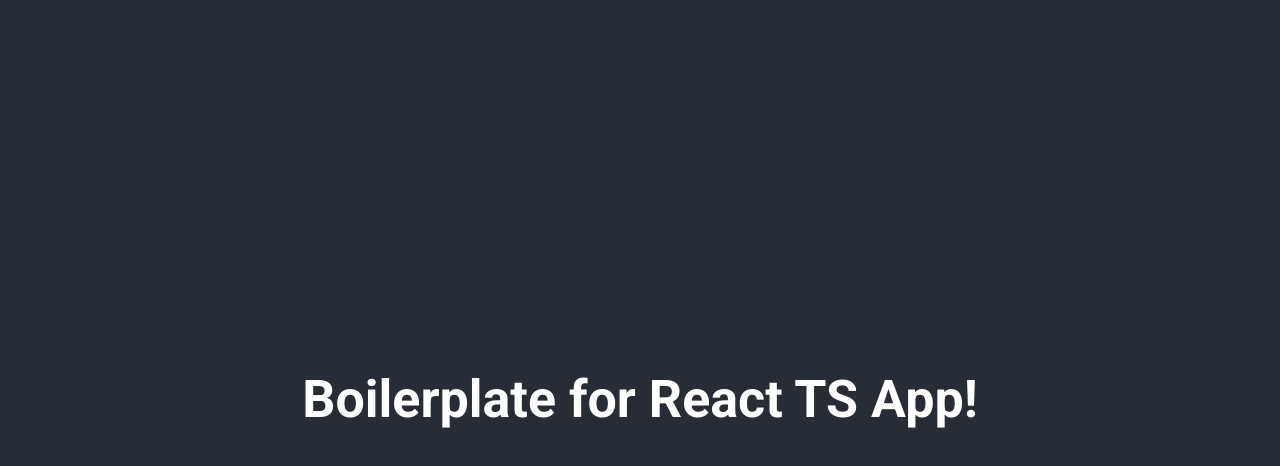
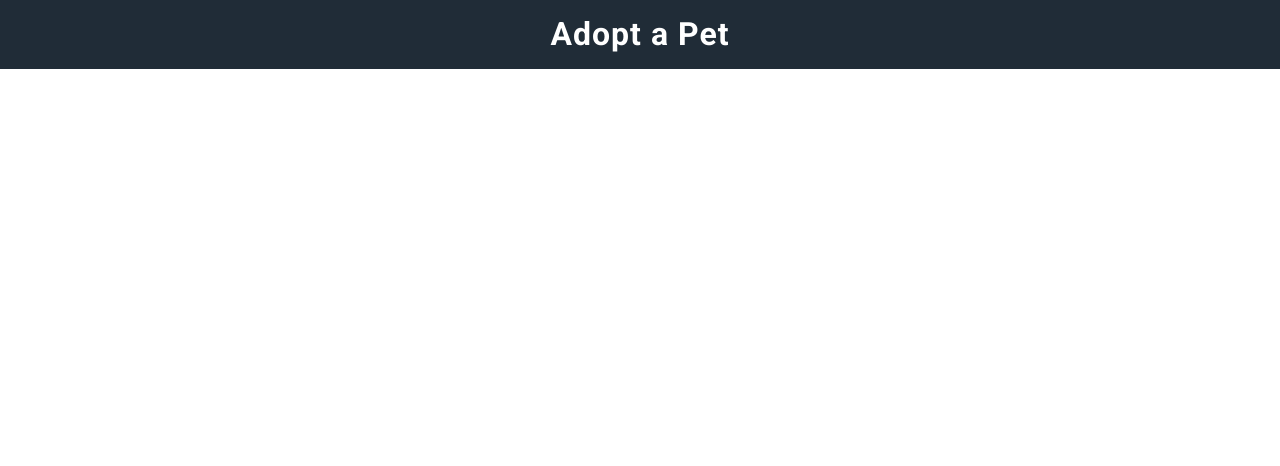
Before and after one commit to anualabi/adopt-a-pet, a React (Create React App) app: page / in a window 1280 px wide. Shown: the top 466 px of the page. Built offline with nearby package versions, Linux system fonts and the light colour scheme.

Commit message:
create navigation bar

```diff
--- a/src/app/App.css
+++ /dev/null
@@ -1,14 +0,0 @@
-.App {
-  text-align: center;
-}
-
-.App-header {
-  background-color: #282c34;
-  min-height: 100vh;
-  display: flex;
-  flex-direction: column;
-  align-items: center;
-  justify-content: center;
-  font-size: calc(10px + 2vmin);
-  color: white;
-}
--- a/src/app/App.tsx
+++ b/src/app/App.tsx
@@ -1,12 +1,11 @@
-import './App.css';
+import Navbar from './components/NavBar/Navbar';
+import { StyledApp } from './AppStyles';
 
 function App() {
   return (
-    <div className="App">
-      <header className="App-header">
-        <h1>Boilerplate for React TS App!</h1>
-      </header>
-    </div>
+    <StyledApp>
+      <Navbar />
+    </StyledApp>
   );
 }
 
--- /dev/null
+++ b/src/app/AppStyles.ts
@@ -0,0 +1,5 @@
+import styled from 'styled-components';
+
+export const StyledApp = styled.div`
+  width: 100%;
+`;
--- /dev/null
+++ b/src/app/components/NavBar/Navbar.tsx
@@ -0,0 +1,20 @@
+import { StyledNavbar } from './NavbarStyles';
+import Container from '../../shared/components/Container/Container';
+import Box from '../../shared/components/Box/Box';
+import Typography from '../../shared/components/Typography/Typography';
+
+const Navbar = () => {
+  return (
+    <StyledNavbar>
+      <Container>
+        <Box className="logo-wrapper">
+          <Typography variant="h1" align="center">
+            Adopt a Pet
+          </Typography>
+        </Box>
+      </Container>
+    </StyledNavbar>
+  );
+};
+
+export default Navbar;
--- /dev/null
+++ b/src/app/components/NavBar/NavbarStyles.ts
@@ -0,0 +1,15 @@
+import styled from 'styled-components';
+
+export const StyledNavbar = styled.nav`
+  background-color: var(--background);
+  color: var(--text);
+
+  .logo-wrapper {
+    h1 {
+      font-size: 2rem;
+      letter-spacing: 1px;
+      padding: 1rem 0;
+      margin: 0;
+    }
+  }
+`;
--- /dev/null
+++ b/src/app/shared/components/Box/Box.tsx
@@ -0,0 +1,7 @@
+import { StyledBox, BoxProps } from './BoxStyles';
+
+const Box = ({ children, ...props }: BoxProps) => {
+  return <StyledBox {...props}>{children}</StyledBox>;
+};
+
+export default Box;
--- /dev/null
+++ b/src/app/shared/components/Box/BoxStyles.ts
@@ -0,0 +1,11 @@
+import { ReactNode } from 'react';
+import styled from 'styled-components';
+
+export interface BoxProps extends React.ComponentPropsWithoutRef<'div'> {
+  children: ReactNode;
+}
+
+export const StyledBox = styled.div`
+  box-sizing: border-box;
+  width: 100%;
+`;
--- /dev/null
+++ b/src/app/shared/components/Container/Container.tsx
@@ -0,0 +1,20 @@
+import PropTypes from 'prop-types';
+import { ContainerProps, StyledContainer } from './ContainerStyles';
+
+const Container = ({ children, maxWidth, ...props }: ContainerProps) => {
+  return (
+    <StyledContainer maxWidth={maxWidth} {...props}>
+      {children}
+    </StyledContainer>
+  );
+};
+
+Container.propTypes = {
+  maxWidth: PropTypes.oneOf(['xs', 'sm', 'md', 'lg', 'xl'])
+};
+
+Container.defaultProps = {
+  maxWidth: 'md'
+};
+
+export default Container;
--- /dev/null
+++ b/src/app/shared/components/Container/ContainerStyles.ts
@@ -0,0 +1,22 @@
+import styled from 'styled-components';
+
+export interface ContainerProps extends React.ComponentPropsWithoutRef<'div'> {
+  maxWidth?: 'xs' | 'sm' | 'md' | 'lg' | 'xl';
+}
+
+export const StyledContainer = styled.div<ContainerProps>`
+  margin: 0 auto;
+  max-width: ${(p) => {
+    if (p.maxWidth === 'xs') {
+      return '540px';
+    } else if (p.maxWidth === 'sm') {
+      return '720px';
+    } else if (p.maxWidth === 'lg') {
+      return '1140px';
+    } else if (p.maxWidth === 'xl') {
+      return '1320px';
+    }
+    return '960px';
+  }};
+  width: 100%;
+`;
--- /dev/null
+++ b/src/app/shared/components/Typography/Typography.tsx
@@ -0,0 +1,37 @@
+import React from 'react';
+import PropTypes from 'prop-types';
+import { TypographyProps, StyledH1, StyledH2, StyledParagraph } from './TypographyStyles';
+
+const Typography: React.FC<TypographyProps> = ({ children, variant, align }) => {
+  if (variant === 'h1') {
+    return (
+      <StyledH1 variant="h1" align={align}>
+        {children}
+      </StyledH1>
+    );
+  }
+  if (variant === 'h2') {
+    return (
+      <StyledH2 variant="h2" align={align}>
+        {children}
+      </StyledH2>
+    );
+  }
+  return (
+    <StyledParagraph variant="p" align={align}>
+      {children}
+    </StyledParagraph>
+  );
+};
+
+Typography.propTypes = {
+  align: PropTypes.oneOf(['center', 'inherit', 'justify', 'left', 'right']),
+  variant: PropTypes.oneOf(['p', 'h1', 'h2', 'h3', 'h4', 'h5', 'h6', 'inherit'])
+};
+
+Typography.defaultProps = {
+  align: 'inherit',
+  variant: 'inherit'
+};
+
+export default Typography;
--- /dev/null
+++ b/src/app/shared/components/Typography/TypographyStyles.ts
@@ -0,0 +1,49 @@
+import React from 'react';
+import styled, { css } from 'styled-components';
+
+export interface TypographyProps extends React.ComponentPropsWithoutRef<'div'> {
+  align?: 'center' | 'inherit' | 'justify' | 'left' | 'right';
+  variant?: 'p' | 'h1' | 'h2' | 'h3' | 'h4' | 'h5' | 'h6' | 'inherit';
+}
+
+const textProperties = (p: TypographyProps) => {
+  let fontSize = 1;
+  let fontWeight = 700;
+  let textAlign = 'inherit';
+
+  if (p.variant === 'h1') {
+    fontSize = 4;
+  } else if (p.variant === 'h2') {
+    fontSize = 3.5;
+  } else if (p.variant === 'p') {
+    fontWeight = 400;
+  }
+
+  if (p.align === 'center') {
+    textAlign = 'center';
+  } else if (p.align === 'justify') {
+    textAlign = 'justify';
+  } else if (p.align === 'left') {
+    textAlign = 'left';
+  } else if (p.align === 'right') {
+    textAlign = 'right';
+  }
+
+  return css`
+    font-size: ${fontSize}rem;
+    font-weight: ${fontWeight};
+    text-align: ${textAlign};
+  `;
+};
+
+export const StyledH1 = styled.h1<TypographyProps>`
+  ${textProperties}
+`;
+
+export const StyledH2 = styled.h2<TypographyProps>`
+  ${textProperties}
+`;
+
+export const StyledParagraph = styled.p<TypographyProps>`
+  ${textProperties}
+`;
```
Also changed, not shown: 1 other file (tests, documents, lock files or other folders).
